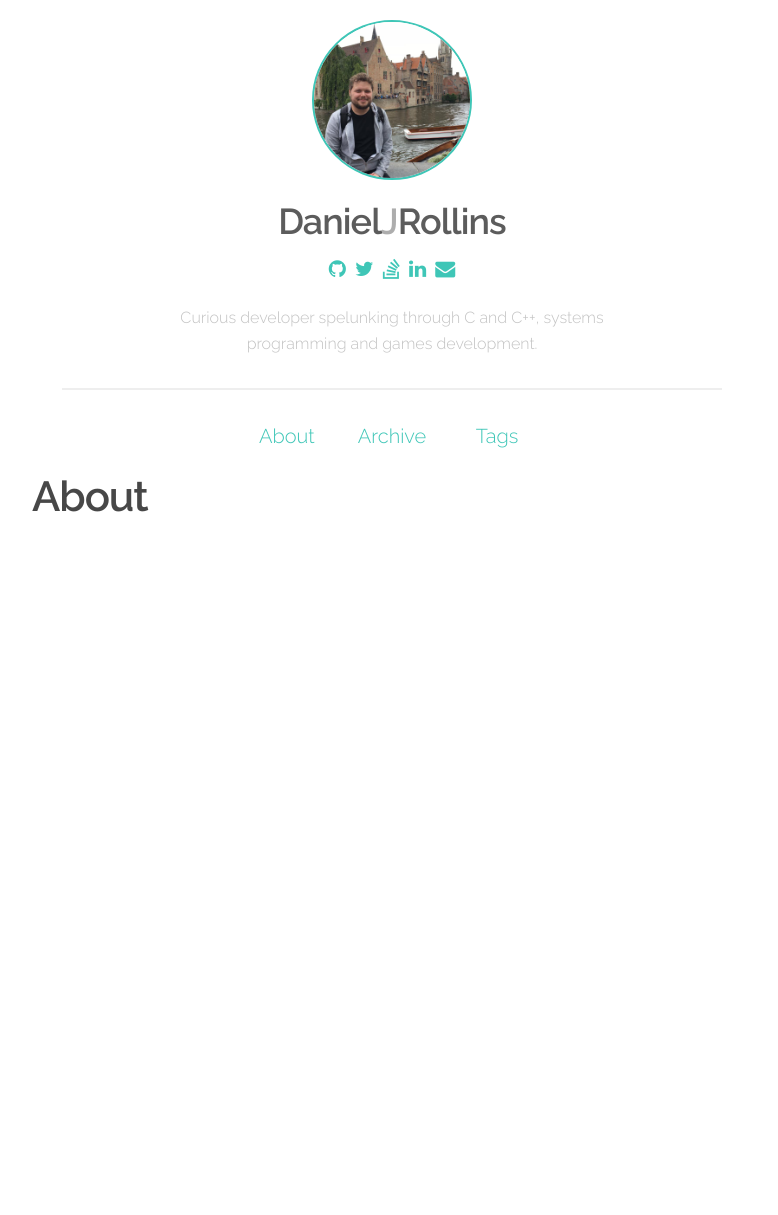
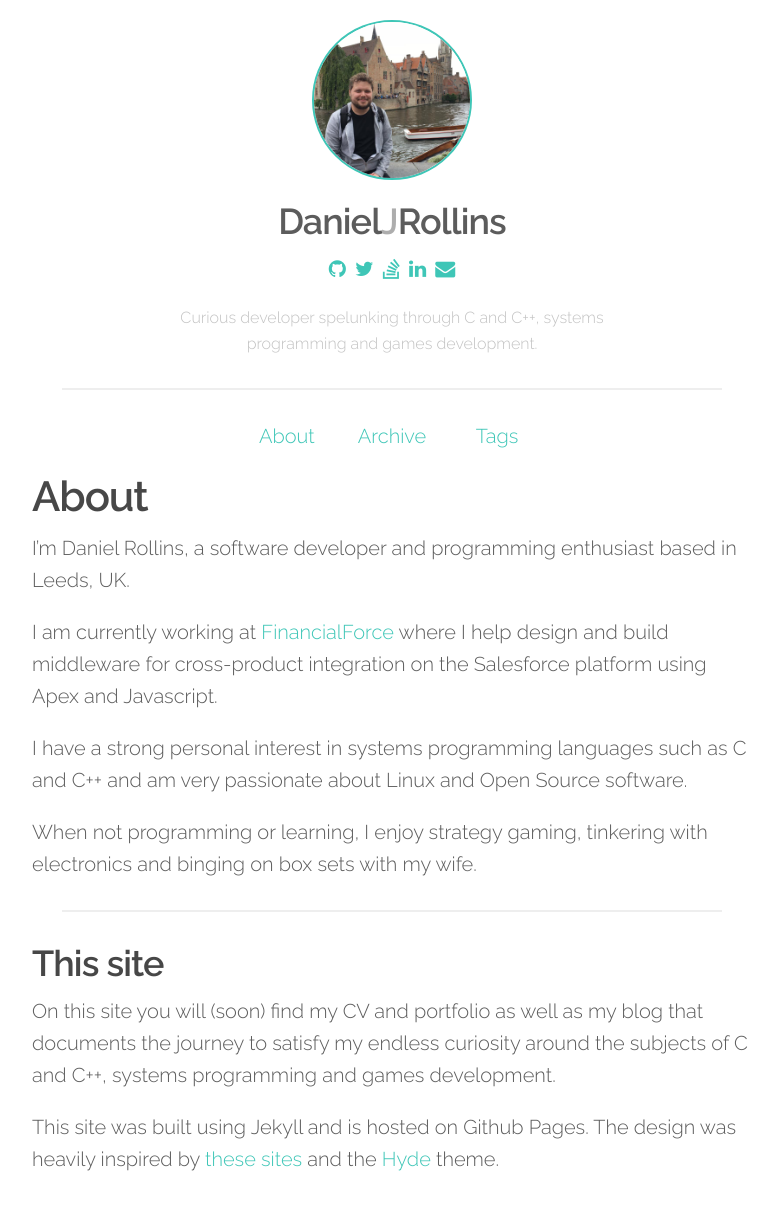
Before and after one commit to djrollins/djrollins.github.io, a Jekyll site: the page built from about/index.md, in a window 1280 px wide. Shown: the whole page, without its empty margins (248-1026 px from the left). Built offline with Jekyll 4.4.1, drawn with Linux system fonts in a browser that asks for light colours; before the commit the page ends 900 px from its top, so only the background shows below that.

Commit message:
Add basic About section (needs refinement)

```diff
--- a/about/index.md
+++ b/about/index.md
@@ -5,3 +5,17 @@ title: About
 
 About
 =====
+I'm Daniel Rollins, a software developer and programming enthusiast based in Leeds, UK.
+
+I am currently working at [FinancialForce](www.finacialforce.com) where I help design and build middleware for cross-product integration on the Salesforce platform using Apex and Javascript.
+
+I have a strong personal interest in systems programming languages such as C and C++ and am very passionate about Linux and Open Source software.
+
+When not programming or learning, I enjoy strategy gaming, tinkering with electronics and binging on box sets with my wife.
+
+<hr>
+
+## This site
+On this site you will (soon) find my CV and portfolio as well as my blog that documents the journey to satisfy my endless curiosity around the subjects of C and C++, systems programming and games development.
+
+This site was built using Jekyll and is hosted on Github Pages. The design was heavily inspired by [these](http://dorigo.co/) [sites](http://xion.io) and the [Hyde](http://hyde.getpoole.com/) theme.
```
